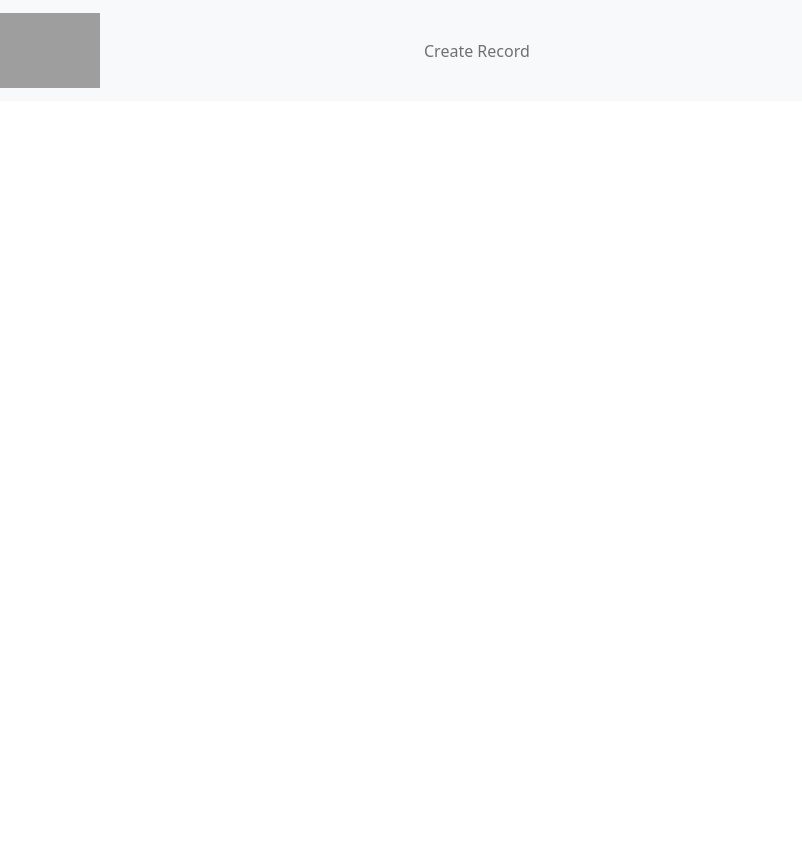
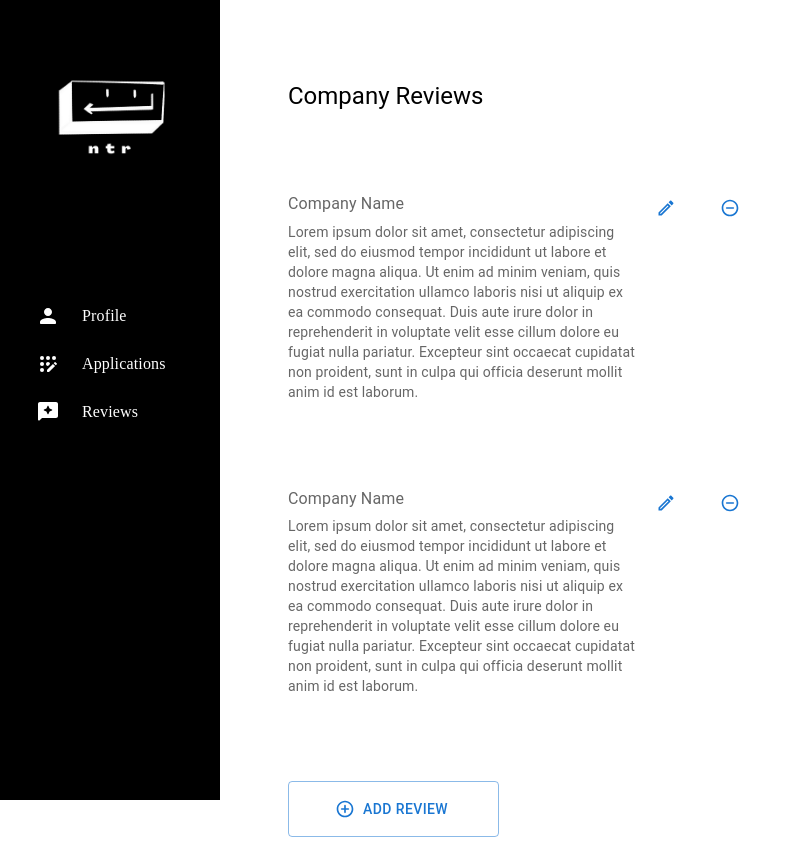
Before and after one commit to vsarunhah/ntr, a React (Create React App) app in the folder client/: page /reviews in a window 1280 px wide. Shown: the whole page, without its empty margins (0-802 px from the left). Before the commit the page ends 800 px from the top, so only its background shows below. Built offline with nearby package versions, Linux system fonts and the light colour scheme; grey boxes are pictures that could not be loaded.

Commit message:
add main review page and changed nav bar

```diff
--- a/client/src/App.js
+++ b/client/src/App.js
@@ -4,7 +4,7 @@ import React from "react";
 import { Route, Routes, Navigate } from "react-router-dom";
 
 // We import all the components we need in our app
-import Navbar from "./components/navbar";
+import Navbar from './components/Navbar/Navbar'
 import RecordList from "./components/recordList";
 import Edit from "./components/edit";
 import Create from "./components/create";
@@ -16,6 +16,14 @@ import EmailVerify from "./components/EmailVerify";
 import ForgotPassword from "./components/ForgotPassword";
 import PasswordReset from "./components/PasswordReset";
 
+import Profile from './pages/Profile/Profile';
+import Applications from './pages/Applications/Applications';
+import Reviews from './pages/Reviews/Reviews';
+import MainReviewPage from './pages/Reviews/MainReviewPage';
+import Form from "./pages/Profile/Form";
+import EditProfile from "./pages/Profile/EditProfile";
+import ManualOrResume from "./pages/Profile/ManualOrResume"
+
 const App = () => {
   const user = localStorage.getItem("token");
   console.log("user:", user);
@@ -26,13 +34,20 @@ const App = () => {
        {/* <Route exact path="/" element={<RecordList />} />
        <Route path="/edit/:id" element={<Edit />} />
        <Route path="/create" element={<Create />} /> */}
-      <Route exact path="/" element={<Main />} />
+        <Route path="/" element={<ManualOrResume />}/>
+        <Route path="manualorresume" element={< ManualOrResume/>} />
+        <Route path="profile" element={<Profile />} />
+        <Route path="applications" element={<Applications />} />
+        <Route path="reviews" element={<MainReviewPage />} />
+        <Route path="form" element={<Form />} />
+        <Route path="editProfile/" element={<EditProfile />} />
+      {/* <Route exact path="/" element={<Main />} />
       <Route path="/signup" element={<Signup />} />
       <Route path="/login" element={<Login />} />
       <Route path="/" exact element={<Navigate replace to="/login" />} />
       <Route path="/users/:id/verify/:token" element={<EmailVerify />} />
       <Route path="/forgot-password" element={<ForgotPassword />} />
-      <Route path="/password-reset/:id/:token" element={<PasswordReset />} />
+      <Route path="/password-reset/:id/:token" element={<PasswordReset />} /> */}
      </Routes>
    </div>
  );
--- a/client/src/components/Navbar/Navbar.tsx
+++ b/client/src/components/Navbar/Navbar.tsx
@@ -9,6 +9,7 @@ import ListItemText from '@mui/material/ListItemText';
 import { mainNavbarItems } from './consts/navbarListItems';
 import { navbarStyles } from './styles';
 import { useNavigate } from "react-router-dom";
+import logo from "../../images/ntrlogoinverted.png";
 
 const Navbar = () => {
     const navigate = useNavigate();
@@ -19,6 +20,9 @@ const Navbar = () => {
           variant="permanent"
           anchor="left"
       >
+        <img src={logo}
+              alt="ntr logo"
+              />
         <Toolbar />
         <Divider />
         <List>
--- a/client/src/components/Navbar/consts/navbarListItems.tsx
+++ b/client/src/components/Navbar/consts/navbarListItems.tsx
@@ -12,7 +12,7 @@ export const mainNavbarItems = [
         id: 0,
         icon: <PersonRoundedIcon />,
         label: 'Profile',
-        route: 'profile',
+        route: 'manualorresume',
     },
     {
         id: 1,
--- a/client/src/components/Navbar/styles.tsx
+++ b/client/src/components/Navbar/styles.tsx
@@ -5,15 +5,15 @@ export const navbarStyles = {
         '& .MuiDrawer-paper': {
             width: 220,
             boxSizing: 'border-box',
-            backgroundColor: '#073b4c',
-            color: 'rgba(255, 255, 255, 0.7)',
+            backgroundColor: '#000000',
+            color: 'rgba(255, 255, 255, 1)',
         },
         '& .Mui-selected': {
             color: 'red',
         },
     },
     icons: {
-        color: 'rgba(255, 255, 255, 0.7)!important',
+        color: 'rgba(255, 255, 255, 1)!important',
         marginLeft: '20px',
     },
     text: {
--- a/client/src/index.tsx
+++ b/client/src/index.tsx
@@ -10,18 +10,35 @@ import {
 import Profile from './pages/Profile/Profile';
 import Applications from './pages/Applications/Applications';
 import Reviews from './pages/Reviews/Reviews';
+import MainReviewPage from './pages/Reviews/MainReviewPage';
 import Form from "./pages/Profile/Form";
 import EditProfile from "./pages/Profile/EditProfile";
+import ManualOrResume from "./pages/Profile/ManualOrResume"
+
+import Signup from "./components/SignUp";
+import Login from "./components/Login";
+import Main from "./components/Main";
+import EmailVerify from "./components/EmailVerify";
+import ForgotPassword from "./components/ForgotPassword";
+import PasswordReset from "./components/PasswordReset";
 
 ReactDOM.render(
   <BrowserRouter>
     <Routes>
         <Route path="/" element={<App />}>
+        <Route path="manualorresume" element={<Reviews />} />
         <Route path="profile" element={<Profile />} />
         <Route path="applications" element={<Applications />} />
-        <Route path="reviews" element={<Reviews />} />
+        <Route path="reviews" element={<MainReviewPage />} />
         <Route path="form" element={<Form />} />
         <Route path="editProfile/" element={<EditProfile />} />
+        {/* <Route exact path="/" element={<Main />} />
+      <Route path="/signup" element={<Signup />} />
+      <Route path="/login" element={<Login />} />
+      <Route path="/" exact element={<Navigate replace to="/login" />} />
+      <Route path="/users/:id/verify/:token" element={<EmailVerify />} />
+      <Route path="/forgot-password" element={<ForgotPassword />} />
+      <Route path="/password-reset/:id/:token" element={<PasswordReset />} /> */}
       </Route>
     </Routes>
   </BrowserRouter>,
--- a/client/src/pages/Profile/EditProfile.tsx
+++ b/client/src/pages/Profile/EditProfile.tsx
@@ -61,7 +61,7 @@ export default function EditProfile() {
     address: form.address,
   };
   console.log("params : "+params);
-  console.log("id : "+params.id);
+  console.log("id : "+id);
 
    await fetch(`http://localhost:5000/profileUpdate/${id}`, {
      method: "POST",
@@ -77,7 +77,7 @@ export default function EditProfile() {
  }
 
   return (
-    <Grid>
+    <Grid mx ={35}>
       <Box my={10}>
       </Box>
       <form onSubmit={onSubmit}>
@@ -303,14 +303,15 @@ export default function EditProfile() {
           <TextField placeholder="Java" label="Skills" variant="outlined" fullWidth />
         </Grid>
 
-        <div className="form-group">
+
+       {/* <Button type="submit" variant="contained" color="primary" >Submit </Button> */}
+       <div className="form-group">
          <input
            type="submit"
            value="Create person"
            className="btn btn-primary"
          />
        </div>
-
       </form>
 
 
--- /dev/null
+++ b/client/src/pages/Profile/ManualOrResume.tsx
@@ -0,0 +1,35 @@
+import React from 'react'
+import Grid from '@mui/material/Grid';
+import { Box, Button, Typography } from '@mui/material';
+import { useNavigate } from "react-router-dom";
+
+const ManualOrResume = () => {
+    let navigate = useNavigate();
+
+    const routeChange = () => {
+        let path = `/profile`;
+        console.log("sent : "+path);
+        navigate(path);
+      }
+
+    return (
+
+    <Grid container  mx={30} my={30}>
+        <Typography gutterBottom variant="h5">
+        Would you like to manully fill out your profile or upload from resume?
+      </Typography>
+    <Grid container>
+    <Grid item xs={6}>
+     <Button onClick={routeChange}  variant="contained" color="primary" >Manually </Button>
+     </Grid>
+    <Grid item xs={6}>
+     <Button variant="contained" color="primary" >Resume </Button>
+    </Grid>
+    </Grid>
+    </Grid>
+
+
+    )
+}
+
+export default ManualOrResume
--- /dev/null
+++ b/client/src/pages/Reviews/MainReviewPage.tsx
@@ -0,0 +1,100 @@
+
+import Container from '@material-ui/core/Container';
+import TextField from '@material-ui/core/TextField';
+import IconButton from '@material-ui/core/IconButton';
+import RemoveCircleOutlineRoundedIcon from '@mui/icons-material/RemoveCircleOutlineRounded';
+import AddCircleOutlineRoundedIcon from '@mui/icons-material/AddCircleOutlineRounded';
+import Icon from '@material-ui/core/Icon';
+import { v4 as uuidv4 } from 'uuid';
+
+import { makeStyles } from '@material-ui/core/styles';
+import { ChangeEvent } from 'react';
+import Grid from '@mui/material/Grid';
+import {Button, Box, Typography } from '@mui/material';
+import EditOutlinedIcon from '@mui/icons-material/EditOutlined';
+import { Link, LinkProps } from 'react-router-dom';
+import { useNavigate } from "react-router-dom";
+import React, { useState, useEffect } from "react";
+
+
+
+function MainReviewPage() {
+
+  //const classes = useStyles()
+
+
+  return (
+    <Grid mx ={35}>
+
+            <Box my={10}>
+                </Box>
+
+				<Typography gutterBottom variant="h5">
+					Company Reviews
+				</Typography>
+
+
+
+        <Box my={10}>
+                </Box>
+
+        <Grid container>
+        <Grid item xs={6}>
+        <Typography variant="body1" color="textSecondary" component="p" gutterBottom>
+					Company Name
+				</Typography>
+        <Typography variant="body2" color="textSecondary" component="p" gutterBottom>
+        Lorem ipsum dolor sit amet, consectetur adipiscing elit,
+        sed do eiusmod tempor incididunt ut labore et dolore magna aliqua.
+        Ut enim ad minim veniam, quis nostrud exercitation ullamco laboris nisi ut
+        aliquip ex ea commodo consequat. Duis aute irure dolor in reprehenderit in voluptate
+        velit esse cillum dolore eu fugiat nulla pariatur. Excepteur sint occaecat cupidatat non proident,
+        sunt in culpa qui officia deserunt mollit anim id est laborum.
+        </Typography>
+        </Grid>
+
+        <Grid item xs={6}>
+        <Button  startIcon={<EditOutlinedIcon /> } > </Button>
+        <Button  startIcon={<RemoveCircleOutlineRoundedIcon /> } > </Button>
+
+        </Grid>
+        </Grid>
+        <Box my={10}>
+                </Box>
+
+        <Grid container>
+        <Grid item xs={6}>
+        <Typography variant="body1" color="textSecondary" component="p" gutterBottom>
+					Company Name
+				</Typography>
+        <Typography variant="body2" color="textSecondary" component="p" gutterBottom>
+        Lorem ipsum dolor sit amet, consectetur adipiscing elit,
+        sed do eiusmod tempor incididunt ut labore et dolore magna aliqua.
+        Ut enim ad minim veniam, quis nostrud exercitation ullamco laboris nisi ut
+        aliquip ex ea commodo consequat. Duis aute irure dolor in reprehenderit in voluptate
+        velit esse cillum dolore eu fugiat nulla pariatur. Excepteur sint occaecat cupidatat non proident,
+        sunt in culpa qui officia deserunt mollit anim id est laborum.
+        </Typography>
+        </Grid>
+
+        <Grid item xs={6}>
+        <Button  startIcon={<EditOutlinedIcon /> } > </Button>
+        <Button  startIcon={<RemoveCircleOutlineRoundedIcon /> } > </Button>
+
+        </Grid>
+        </Grid>
+        <Box my={10}>
+                </Box>
+
+      <Button
+  style={{ "height": "56px", "width": "30%",}}
+  variant="outlined"
+  startIcon={<AddCircleOutlineRoundedIcon />}> Add review </Button>
+
+
+
+		</Grid>
+  );
+}
+
+export default MainReviewPage;
```
Also changed, not shown: client/src/images/ntrlogo.png (added), client/src/images/ntrlogoinverted.png (added).
